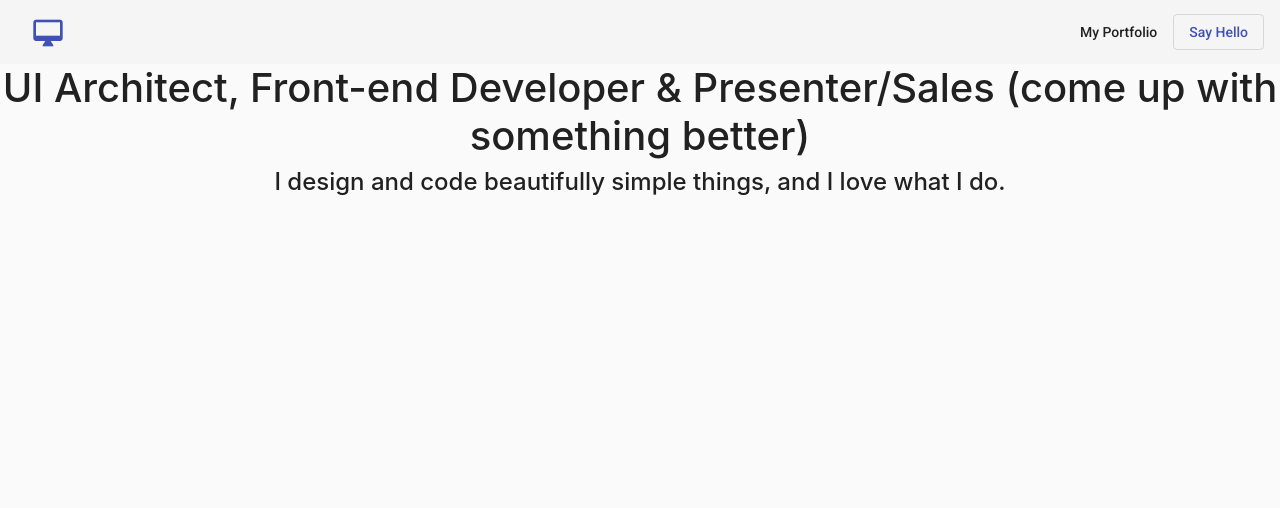
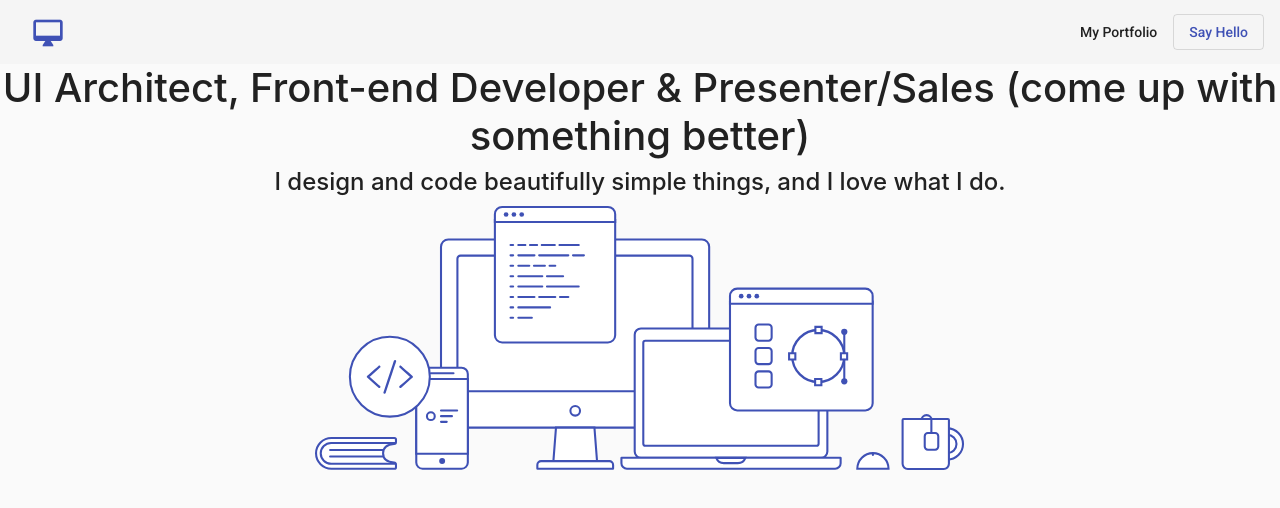
Before and after one commit to bhanna1693/my-portfolio, an Angular app: page / in a window 1280 px wide. Shown: the top 508 px of the page. Built offline with nearby package versions, Linux system fonts and the light colour scheme.

Commit message:
master - hero img added

```diff
--- a/src/app/home/home.component.html
+++ b/src/app/home/home.component.html
@@ -1,4 +1,16 @@
-<div class="text-center">
-  <h1>UI Architect, Front-end Developer & Presenter/Sales (come up with something better)</h1>
-  <h4>I design and code beautifully simple things, and I love what I do.</h4>
-</div>
+<section class="hero text-center">
+
+  <div class="hero-header">
+    <h1>UI Architect, Front-end Developer & Presenter/Sales (come up with something better)</h1>
+    <h4>I design and code beautifully simple things, and I love what I do.</h4>
+  </div>
+
+  <div class="hero-body"></div>
+
+  <div class="hero-footer">
+    <div class="container">
+      <img class="img-fluid" src="/assets/images/hero.svg" alt="hero.svg">
+    </div>
+  </div>
+
+</section>
--- a/src/assets/scss/_theme-base.scss
+++ b/src/assets/scss/_theme-base.scss
@@ -1,3 +1,5 @@
+@import "~@angular/material/theming";
+
 @mixin theming($theme) {
   @include angular-material-theme($theme);
   //@if $typography {
--- a/src/assets/scss/bootstrap.scss
+++ b/src/assets/scss/bootstrap.scss
@@ -6,3 +6,4 @@
 @import "node_modules/bootstrap/scss/utilities";
 @import "node_modules/bootstrap/scss/grid";
 @import "node_modules/bootstrap/scss/type";
+@import "node_modules/bootstrap/scss/images";
```
Also changed, not shown: src/assets/images/hero.svg (added).
